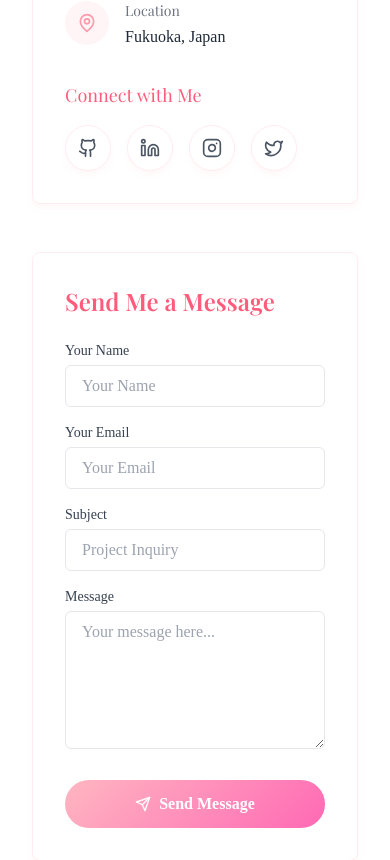
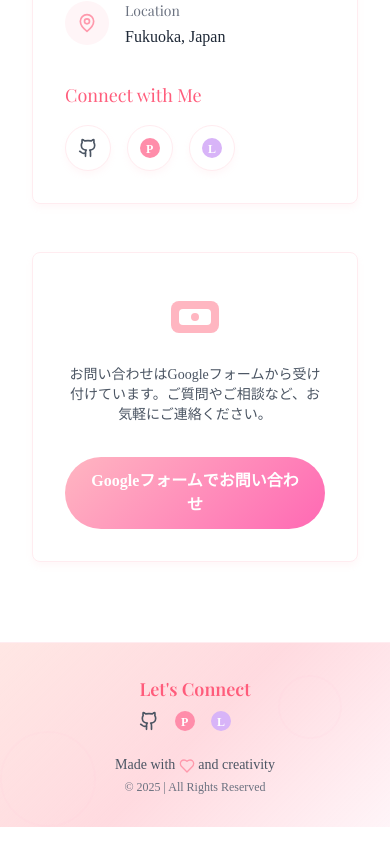
Before and after one commit to miyuseki/portfolio, a React (Vite) app: page / in a window 390 px wide. Shown: the part 8400-9260 px from the top of the page. After the commit the page ends 9227 px from the top, so only its background shows below. Built offline with nearby package versions, Linux system fonts and the light colour scheme; a web font is replaced by a local one.

Commit message:
contactセクションを編集

```diff
--- a/src/components/Footer.tsx
+++ b/src/components/Footer.tsx
@@ -12,7 +12,7 @@ const Footer: React.FC = () => {
             </h3>
             <div className="flex space-x-4">
               <a
-                href="https://github.com"
+                href="https://github.com/miyuseki"
                 target="_blank"
                 rel="noopener noreferrer"
                 className="text-gray-600 hover:text-primary-500 transition-colors"
@@ -21,32 +21,32 @@ const Footer: React.FC = () => {
                 <Github className="w-5 h-5" />
               </a>
               <a
-                href="https://linkedin.com"
+                href="https://protopedia.net/prototyper/trz_hi82"
                 target="_blank"
                 rel="noopener noreferrer"
                 className="text-gray-600 hover:text-primary-500 transition-colors"
-                aria-label="LinkedIn"
+                aria-label="protopedia"
               >
-                <Linkedin className="w-5 h-5" />
+                 <span className="sr-only">Protopedia</span>
+                      <svg width="20" height="20" viewBox="0 0 20 20" fill="none">
+                        <circle cx="10" cy="10" r="10" fill="#ff8daa" />
+                        <text x="6" y="15" fontSize="12" fontWeight="bold" fill="white">P</text>
+                      </svg>
               </a>
               <a
-                href="https://instagram.com"
+                href="https://aiel.jp/"
                 target="_blank"
                 rel="noopener noreferrer"
                 className="text-gray-600 hover:text-primary-500 transition-colors"
-                aria-label="Instagram"
+                aria-label="lab"
               >
-                <Instagram className="w-5 h-5" />
+                <span className="sr-only">AIEL Lab</span>
+                      <svg width="20" height="20" viewBox="0 0 20 20" fill="none">
+                        <circle cx="10" cy="10" r="10" fill="#d8b4f8" />
+                        <text x="6" y="15" fontSize="12" fontWeight="bold" fill="white">L</text>
+                      </svg>
               </a>
-              <a
-                href="https://twitter.com"
-                target="_blank"
-                rel="noopener noreferrer"
-                className="text-gray-600 hover:text-primary-500 transition-colors"
-                aria-label="Twitter"
-              >
-                <Twitter className="w-5 h-5" />
-              </a>
+
             </div>
           </div>
 
--- a/src/pages/Contact.tsx
+++ b/src/pages/Contact.tsx
@@ -2,7 +2,7 @@ import React, { useState } from 'react';
 import SectionTitle from '../components/SectionTitle';
 import AnimatedSection from '../components/AnimatedSection';
 import Button from '../components/ui/Button';
-import { Mail, MapPin, Send, Github, Linkedin, Instagram, Twitter } from 'lucide-react';
+import { Mail, MapPin, Send, Github } from 'lucide-react';
 
 const Contact: React.FC = () => {
   const [formData, setFormData] = useState({
@@ -25,24 +25,7 @@ const Contact: React.FC = () => {
 
   const handleSubmit = (e: React.FormEvent) => {
     e.preventDefault();
-    setIsSubmitting(true);
-
-    // Simulate form submission
-    setTimeout(() => {
-      setIsSubmitting(false);
-      setSubmitSuccess(true);
-      setFormData({
-        name: '',
-        email: '',
-        subject: '',
-        message: '',
-      });
-
-      // Reset success message after 5 seconds
-      setTimeout(() => {
-        setSubmitSuccess(false);
-      }, 5000);
-    }, 1500);
+    window.open('https://forms.gle/XvHZmmRnki5bK3m77', '_blank');
   };
 
   return (
@@ -54,7 +37,7 @@ const Contact: React.FC = () => {
         />
 
         <div className="max-w-6xl mx-auto">
-          <div className="grid grid-cols-1 lg:grid-cols-2 gap-12">
+          <div className="grid grid-cols-1 lg:grid-cols-2 gap-12 items-stretch">
             <AnimatedSection animation="slide-in-left">
               <div className="bg-white p-8 rounded-lg shadow-soft border border-primary-100">
                 <h3 className="text-2xl font-playfair font-semibold text-primary-700 mb-6">
@@ -89,7 +72,7 @@ const Contact: React.FC = () => {
                   </h4>
                   <div className="flex space-x-4">
                     <a
-                      href="https://github.com"
+                      href="https://github.com/miyuseki"
                       target="_blank"
                       rel="noopener noreferrer"
                       className="bg-white p-3 rounded-full shadow-soft border border-primary-100 text-gray-600 hover:text-primary-500 transition-colors"
@@ -98,31 +81,30 @@ const Contact: React.FC = () => {
                       <Github className="w-5 h-5" />
                     </a>
                     <a
-                      href="https://linkedin.com"
+                      href="https://protopedia.net/prototyper/trz_hi82"
                       target="_blank"
                       rel="noopener noreferrer"
-                      className="bg-white p-3 rounded-full shadow-soft border border-primary-100 text-gray-600 hover:text-primary-500 transition-colors"
-                      aria-label="LinkedIn"
+                      className="bg-white p-3 rounded-full shadow-soft border border-primary-100 text-gray-600 hover:text-primary-500 transition-colors flex items-center justify-center"
+                      aria-label="Protopedia"
                     >
-                      <Linkedin className="w-5 h-5" />
+                      <span className="sr-only">Protopedia</span>
+                      <svg width="20" height="20" viewBox="0 0 20 20" fill="none">
+                        <circle cx="10" cy="10" r="10" fill="#ff8daa" />
+                        <text x="6" y="15" fontSize="12" fontWeight="bold" fill="white">P</text>
+                      </svg>
                     </a>
                     <a
-                      href="https://instagram.com"
+                      href="https://aiel.jp/"
                       target="_blank"
                       rel="noopener noreferrer"
-                      className="bg-white p-3 rounded-full shadow-soft border border-primary-100 text-gray-600 hover:text-primary-500 transition-colors"
-                      aria-label="Instagram"
+                      className="bg-white p-3 rounded-full shadow-soft border border-primary-100 text-gray-600 hover:text-primary-500 transition-colors flex items-center justify-center"
+                      aria-label="AIEL Lab"
                     >
-                      <Instagram className="w-5 h-5" />
-                    </a>
-                    <a
-                      href="https://twitter.com"
-                      target="_blank"
-                      rel="noopener noreferrer"
-                      className="bg-white p-3 rounded-full shadow-soft border border-primary-100 text-gray-600 hover:text-primary-500 transition-colors"
-                      aria-label="Twitter"
-                    >
-                      <Twitter className="w-5 h-5" />
+                      <span className="sr-only">AIEL Lab</span>
+                      <svg width="20" height="20" viewBox="0 0 20 20" fill="none">
+                        <circle cx="10" cy="10" r="10" fill="#d8b4f8" />
+                        <text x="6" y="15" fontSize="12" fontWeight="bold" fill="white">L</text>
+                      </svg>
                     </a>
                   </div>
                 </div>
@@ -130,97 +112,26 @@ const Contact: React.FC = () => {
             </AnimatedSection>
 
             <AnimatedSection animation="slide-in-right">
-              <div className="bg-white p-8 rounded-lg shadow-soft border border-primary-100">
-                <h3 className="text-2xl font-playfair font-semibold text-primary-700 mb-6">
-                  Send Me a Message
-                </h3>
+              <div className="bg-white p-8 rounded-lg shadow-soft border border-primary-100 h-full flex flex-col justify-center">
+                <div className="flex flex-col items-center mb-8">
+                  <svg width="64" height="64" viewBox="0 0 64 64" fill="none" className="mb-4">
+                    <rect x="8" y="16" width="48" height="32" rx="8" fill="#FFB6C1" />
+                    <rect x="16" y="24" width="32" height="16" rx="4" fill="white" />
+                    <circle cx="32" cy="32" r="4" fill="#FFB6C1" />
+                  </svg>
+                  <p className="text-gray-600 text-center text-sm max-w-xs">
+                    お問い合わせはGoogleフォームから受け付けています。ご質問やご相談など、お気軽にご連絡ください。
+                  </p>
+                </div>
 
                 <form onSubmit={handleSubmit}>
-                  <div className="mb-4">
-                    <label htmlFor="name" className="block text-sm font-medium text-gray-700 mb-1">
-                      Your Name
-                    </label>
-                    <input
-                      type="text"
-                      id="name"
-                      name="name"
-                      value={formData.name}
-                      onChange={handleChange}
-                      required
-                      className="w-full px-4 py-2 border border-gray-200 rounded-md focus:ring-2 focus:ring-primary-300 focus:border-primary-300 focus:outline-none transition-colors"
-                      placeholder="Your Name"
-                    />
-                  </div>
-
-                  <div className="mb-4">
-                    <label htmlFor="email" className="block text-sm font-medium text-gray-700 mb-1">
-                      Your Email
-                    </label>
-                    <input
-                      type="email"
-                      id="email"
-                      name="email"
-                      value={formData.email}
-                      onChange={handleChange}
-                      required
-                      className="w-full px-4 py-2 border border-gray-200 rounded-md focus:ring-2 focus:ring-primary-300 focus:border-primary-300 focus:outline-none transition-colors"
-                      placeholder="Your Email"
-                    />
-                  </div>
-
-                  <div className="mb-4">
-                    <label htmlFor="subject" className="block text-sm font-medium text-gray-700 mb-1">
-                      Subject
-                    </label>
-                    <input
-                      type="text"
-                      id="subject"
-                      name="subject"
-                      value={formData.subject}
-                      onChange={handleChange}
-                      required
-                      className="w-full px-4 py-2 border border-gray-200 rounded-md focus:ring-2 focus:ring-primary-300 focus:border-primary-300 focus:outline-none transition-colors"
-                      placeholder="Project Inquiry"
-                    />
-                  </div>
-
-                  <div className="mb-6">
-                    <label htmlFor="message" className="block text-sm font-medium text-gray-700 mb-1">
-                      Message
-                    </label>
-                    <textarea
-                      id="message"
-                      name="message"
-                      value={formData.message}
-                      onChange={handleChange}
-                      required
-                      rows={5}
-                      className="w-full px-4 py-2 border border-gray-200 rounded-md focus:ring-2 focus:ring-primary-300 focus:border-primary-300 focus:outline-none transition-colors"
-                      placeholder="Your message here..."
-                    ></textarea>
-                  </div>
-
-                  {submitSuccess && (
-                    <div className="mb-4 p-3 bg-green-50 text-green-700 rounded-md">
-                      Your message has been sent successfully! I'll get back to you soon.
-                    </div>
-                  )}
-
                   <Button
                     type="submit"
                     variant="primary"
                     size="lg"
                     className="w-full"
-                    disabled={isSubmitting}
                   >
-                    {isSubmitting ? (
-                      'Sending...'
-                    ) : (
-                      <>
-                        <Send className="w-4 h-4 mr-2" />
-                        Send Message
-                      </>
-                    )}
+                    Googleフォームでお問い合わせ
                   </Button>
                 </form>
               </div>
```
Also changed, not shown: contact-server/index.js (added, +35 -0 lines), contact-server/package.json (added, +19 -0 lines), 1 other file (tests, documents, lock files or other folders).
